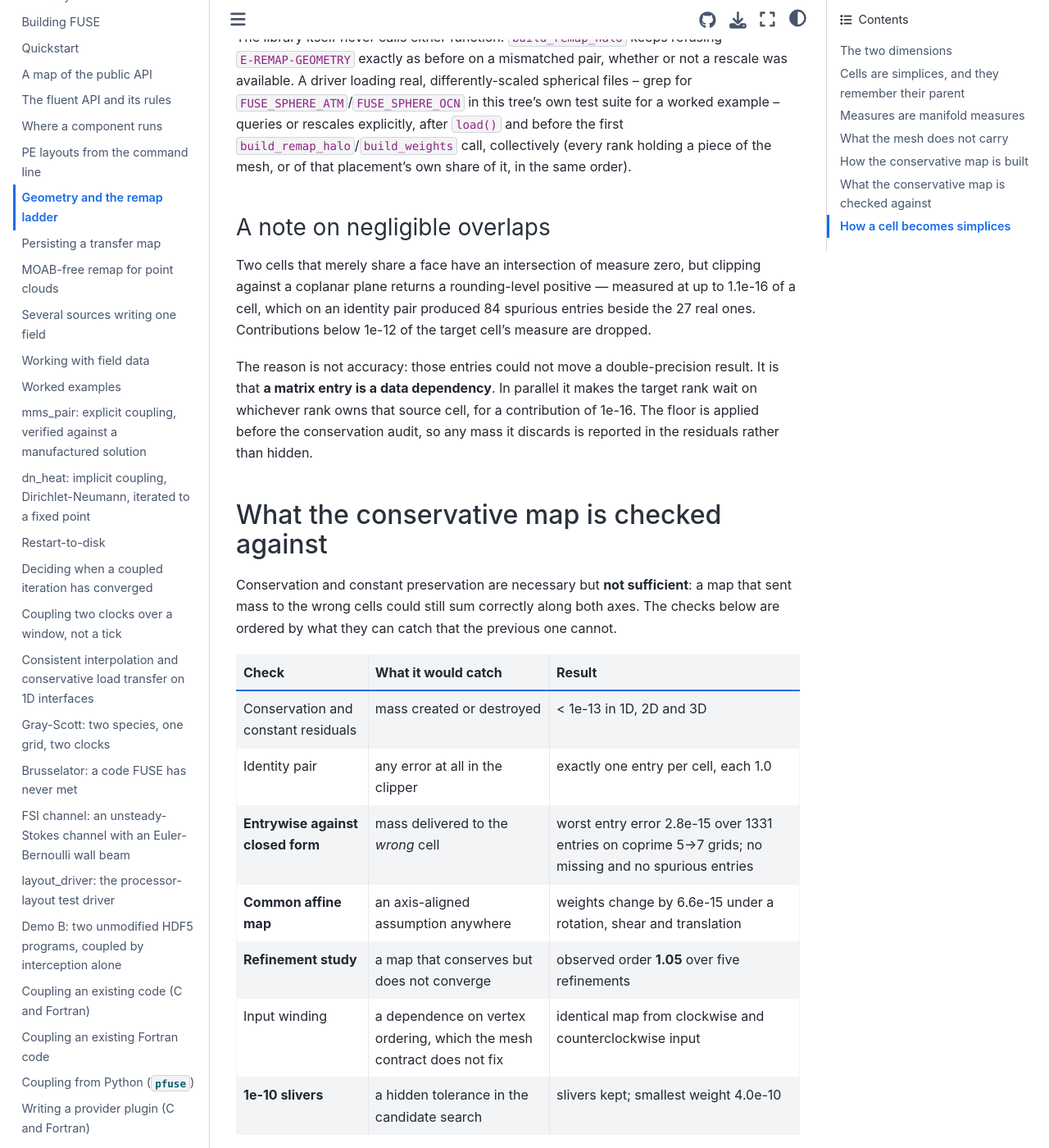
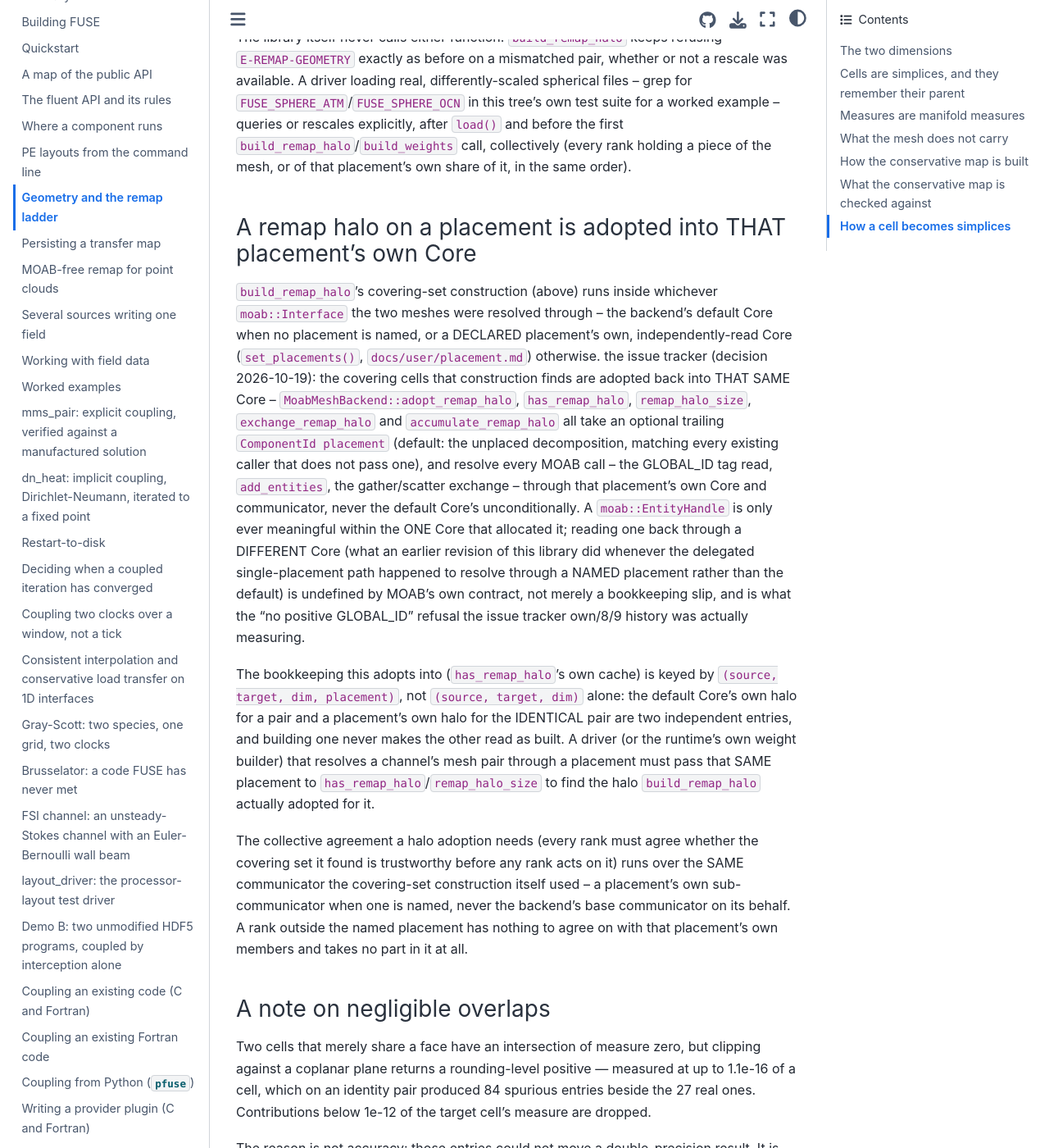
Before and after one commit to vijaysm/fuse, a Sphinx documentation site: the page built from docs/user/geometry.md, in a window 1280 px wide and 1400 px high, scrolled down 3826 px. Shown: the whole window at 82% size. Built offline with Sphinx 7.4.7 and the Sphinx Book theme 1.1.4, drawn with Linux system fonts in a browser that asks for light colours; pages that are not in the unit, such as notebooks, are missing from menus.

Commit message:
Document remap halos adopted into a placement's own Core
A two-rank placement builds its covering-set halo on the rescaled
sphere pair, and the default Core's and a placement's halos do not
alias, as shown by the 4-rank host run. Describe the optional
trailing placement argument in docs/user/geometry.md.

```diff
--- a/docs/user/geometry.md
+++ b/docs/user/geometry.md
@@ -152,6 +152,45 @@ after `load()` and before the first `build_remap_halo`/`build_weights` call,
 collectively (every rank holding a piece of the mesh, or of that placement's
 own share of it, in the same order).
 
+### A remap halo on a placement is adopted into THAT placement's own Core
+
+`build_remap_halo`'s covering-set construction (above) runs inside whichever
+`moab::Interface` the two meshes were resolved through -- the backend's
+default Core when no placement is named, or a DECLARED placement's own,
+independently-read Core (`set_placements()`, `docs/user/placement.md`)
+otherwise. the issue tracker (decision 2026-10-19): the covering cells
+that construction finds are adopted back into THAT SAME Core --
+`MoabMeshBackend::adopt_remap_halo`, `has_remap_halo`, `remap_halo_size`,
+`exchange_remap_halo` and `accumulate_remap_halo` all take an optional
+trailing `ComponentId placement` (default: the unplaced decomposition,
+matching every existing caller that does not pass one), and resolve every
+MOAB call -- the GLOBAL_ID tag read, `add_entities`, the gather/scatter
+exchange -- through that placement's own Core and communicator, never the
+default Core's unconditionally. A `moab::EntityHandle` is only ever
+meaningful within the ONE Core that allocated it; reading one back through
+a DIFFERENT Core (what an earlier revision of this library did whenever the
+delegated single-placement path happened to resolve through a NAMED
+placement rather than the default) is undefined by MOAB's own contract, not
+merely a bookkeeping slip, and is what the "no positive GLOBAL_ID" refusal
+the issue tracker own/8/9 history was actually measuring.
+
+The bookkeeping this adopts into (`has_remap_halo`'s own cache) is keyed by
+`(source, target, dim, placement)`, not `(source, target, dim)` alone: the
+default Core's own halo for a pair and a placement's own halo for the
+IDENTICAL pair are two independent entries, and building one never makes
+the other read as built. A driver (or the runtime's own weight builder)
+that resolves a channel's mesh pair through a placement must pass that SAME
+placement to `has_remap_halo`/`remap_halo_size` to find the halo
+`build_remap_halo` actually adopted for it.
+
+The collective agreement a halo adoption needs (every rank must agree
+whether the covering set it found is trustworthy before any rank acts on
+it) runs over the SAME communicator the covering-set construction itself
+used -- a placement's own sub-communicator when one is named, never the
+backend's base communicator on its behalf. A rank outside the named
+placement has nothing to agree on with that placement's own members and
+takes no part in it at all.
+
 ### A note on negligible overlaps
 
 Two cells that merely share a face have an intersection of measure zero, but
```
Also changed, not shown: 1 other file.
